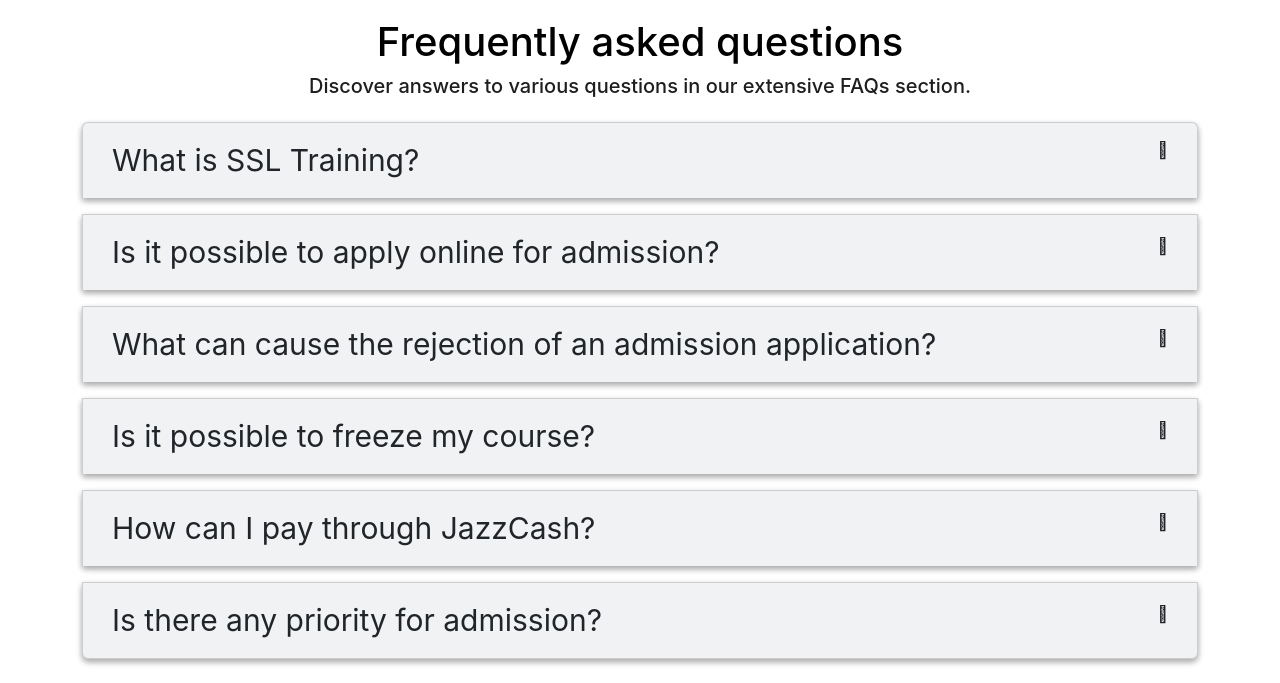
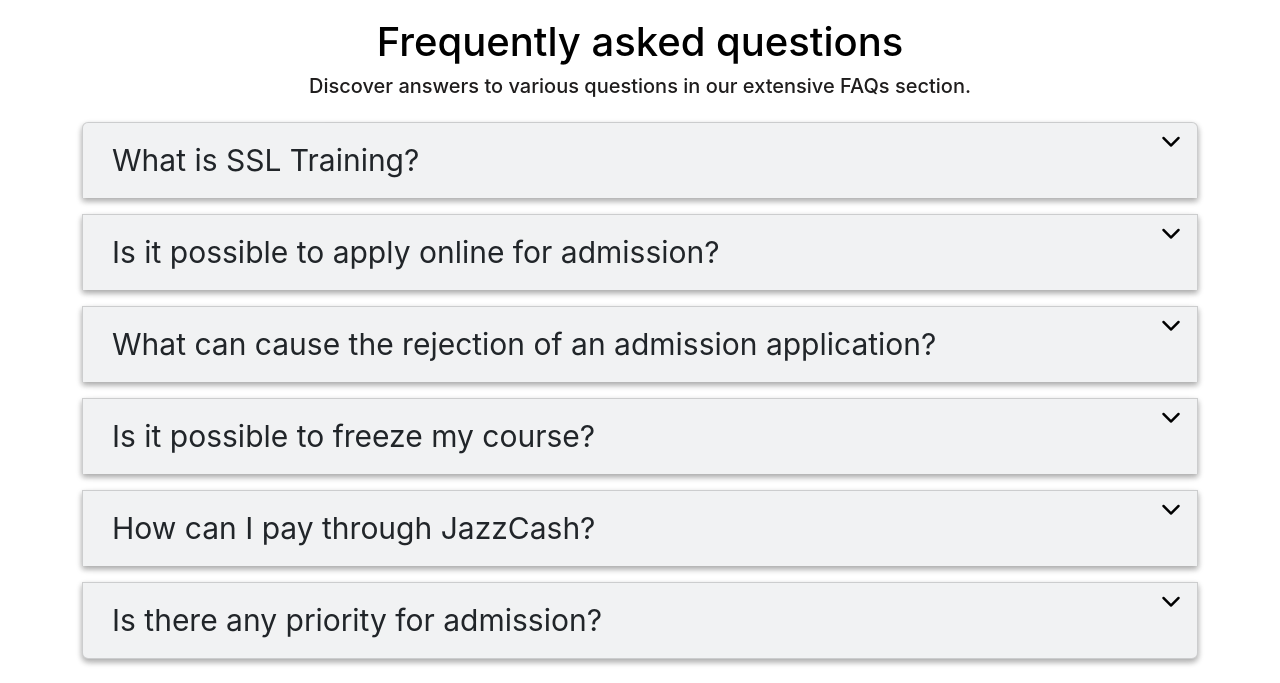
Before and after one commit to SSL-SOLUTIONS/SSL_Training-, a React (Create React App) app: page / in a window 1280 px wide. Shown: the part 8660-9343 px from the top of the page. Built offline with nearby package versions, Linux system fonts and the light colour scheme.

Commit message:
Content Corrections

```diff
--- a/src/Bottom_Section/Question.js
+++ b/src/Bottom_Section/Question.js
@@ -17,6 +17,7 @@ const Question = () => {
           <div className="row">
             <div className="col-md-12">
               <div className="accordion" id="accordionExample">
+                {/* Question 1 */}
                 <div className="card bg-light">
                   <div className="card-header" id="headingOne">
                     <h5 className="mb-0">
@@ -24,7 +25,7 @@ const Question = () => {
                         What is SSL Training?
                       </button>
                       <i
-                        className="accordion-icon btn fas fa-angle-down float-right"
+                        className="fas fa-chevron-down float-right"
                         data-toggle="collapse"
                         data-target="#collapseOne"
                         aria-expanded="false"
@@ -45,14 +46,15 @@ const Question = () => {
                   </div>
                 </div>
 
+                {/* Question 2 */}
                 <div className="card bg-light">
                   <div className="card-header" id="headingTwo">
                     <h5 className="mb-0">
-                      <button className="accordion-icon btn">
+                      <button className="according-icon btn">
                         Is it possible to apply online for admission?
                       </button>
                       <i
-                        className="accordion-icon btn mt-1 accordion-icon btn fas fa-angle-down float-right"
+                        className="fas fa-chevron-down float-right"
                         data-toggle="collapse"
                         data-target="#collapseTwo"
                         aria-expanded="false"
@@ -75,15 +77,17 @@ const Question = () => {
                     </div>
                   </div>
                 </div>
+
+                {/* Question 3 */}
                 <div className="card bg-light">
                   <div className="card-header" id="headingThree">
                     <h5 className="mb-0">
-                      <button className="accordion-icon btn">
+                      <button className="according-icon btn">
                         What can cause the rejection of an admission
                         application?
                       </button>
                       <i
-                        className="accordion-icon btn mt-1 fas fa-angle-down float-right"
+                        className="fas fa-chevron-down float-right"
                         data-toggle="collapse"
                         data-target="#collapseThree"
                         aria-expanded="false"
@@ -100,25 +104,26 @@ const Question = () => {
                     <div className="card-body text-dark">
                       SSL training has the right to accept or reject the
                       admission application to any of its courses. The rejection
-                      usually occurs if the candidate not fulfill the admission
-                      requirement or is not up to the selection criteria for a
-                      particular course.
+                      usually occurs if the candidate does not fulfill the
+                      admission requirement or is not up to the selection
+                      criteria for a particular course.
                     </div>
                   </div>
                 </div>
 
+                {/* Question 4 */}
                 <div className="card bg-light">
                   <div className="card-header" id="headingFour">
                     <h5 className="mb-0">
-                      <button className="accordion-icon btn">
+                      <button className="according-icon btn">
                         Is it possible to freeze my course?
                       </button>
                       <i
-                        className="accordion-icon btn mt-1 fas fa-angle-down float-right"
+                        className="fas fa-chevron-down float-right"
                         data-toggle="collapse"
                         data-target="#collapseFour"
                         aria-expanded="false"
-                        aria-controls="collapseThree"
+                        aria-controls="collapseFour"
                       ></i>
                     </h5>
                   </div>
@@ -131,24 +136,25 @@ const Question = () => {
                     <div className="card-body text-dark">
                       Yes, the candidate can freeze the course, but in this
                       context, he or she has to pay the full fee for that
-                      particular course. Moreover, this option can be opting
-                      only within 7 days from the beginning of the classes.
+                      particular course. Moreover, this option can be opted only
+                      within 7 days from the beginning of the classes.
                     </div>
                   </div>
                 </div>
 
+                {/* Question 5 */}
                 <div className="card bg-light">
                   <div className="card-header" id="headingFive">
                     <h5 className="mb-0">
-                      <button className="accordion-icon btn">
+                      <button className="according-icon btn">
                         How can I pay through JazzCash?
                       </button>
                       <i
-                        className="accordion-icon btn mt-1 fas fa-angle-down float-right"
+                        className="fas fa-chevron-down float-right"
                         data-toggle="collapse"
                         data-target="#collapseFive"
                         aria-expanded="false"
-                        aria-controls="collapseThree"
+                        aria-controls="collapseFive"
                       ></i>
                     </h5>
                   </div>
@@ -166,32 +172,33 @@ const Question = () => {
                   </div>
                 </div>
 
+                {/* Question 6 */}
                 <div className="card bg-light">
                   <div className="card-header" id="headingSix">
                     <h5 className="mb-0">
-                      <button className="accordion-icon btn">
+                      <button className="according-icon btn">
                         Is there any priority for admission?
                       </button>
                       <i
-                        className="accordion-icon btn mt-1 fas fa-angle-down float-right"
+                        className="fas fa-chevron-down float-right"
                         data-toggle="collapse"
                         data-target="#collapseSix"
                         aria-expanded="false"
-                        aria-controls="collapseThree"
+                        aria-controls="collapseSix"
                       ></i>
                     </h5>
                   </div>
                   <div
                     id="collapseSix"
                     className="collapse"
-                    aria-labelledby="headingThree"
+                    aria-labelledby="headingSix"
                     data-parent="#accordionExample"
                   >
                     <div className="card-body text-dark">
                       SSL Trainings does not prioritize admissions on any
-                      standard. All the programs are first-come, first,
-                      first-serve basis. Once all the seats are filled, we will
-                      not take any further enrolments.
+                      standard. All the programs are first-come, first-serve
+                      basis. Once all the seats are filled, we will not take any
+                      further enrolments.
                     </div>
                   </div>
                 </div>
```
